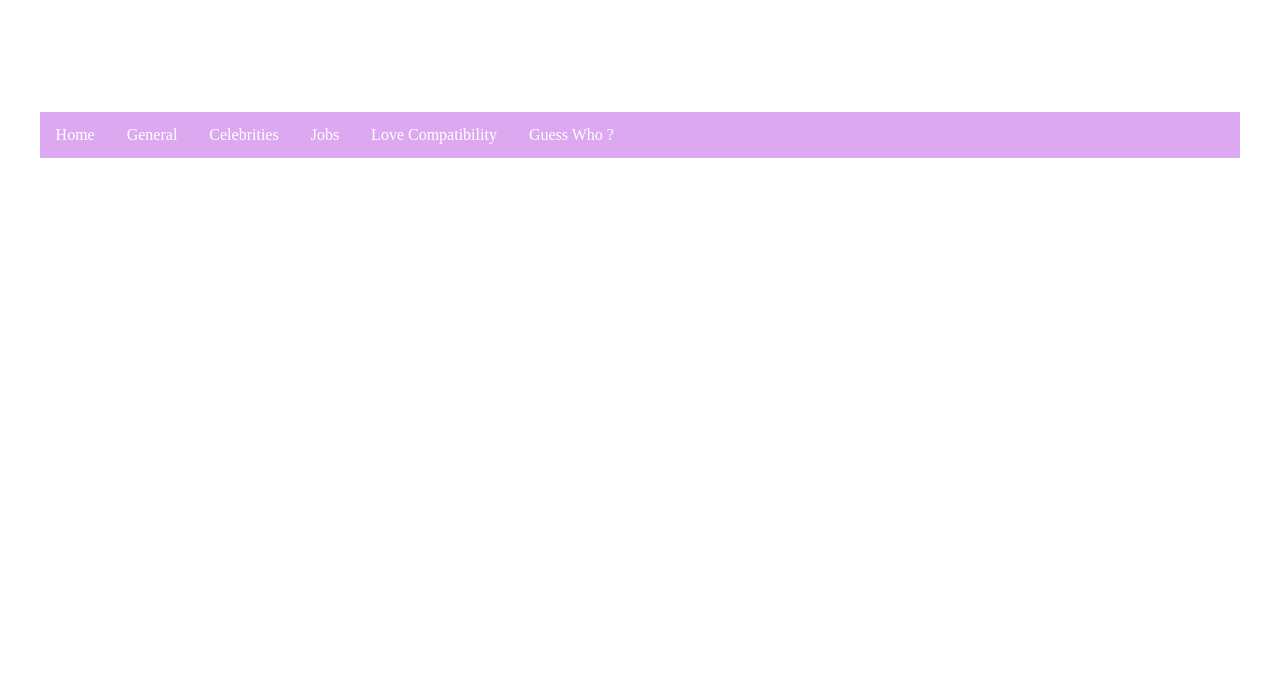
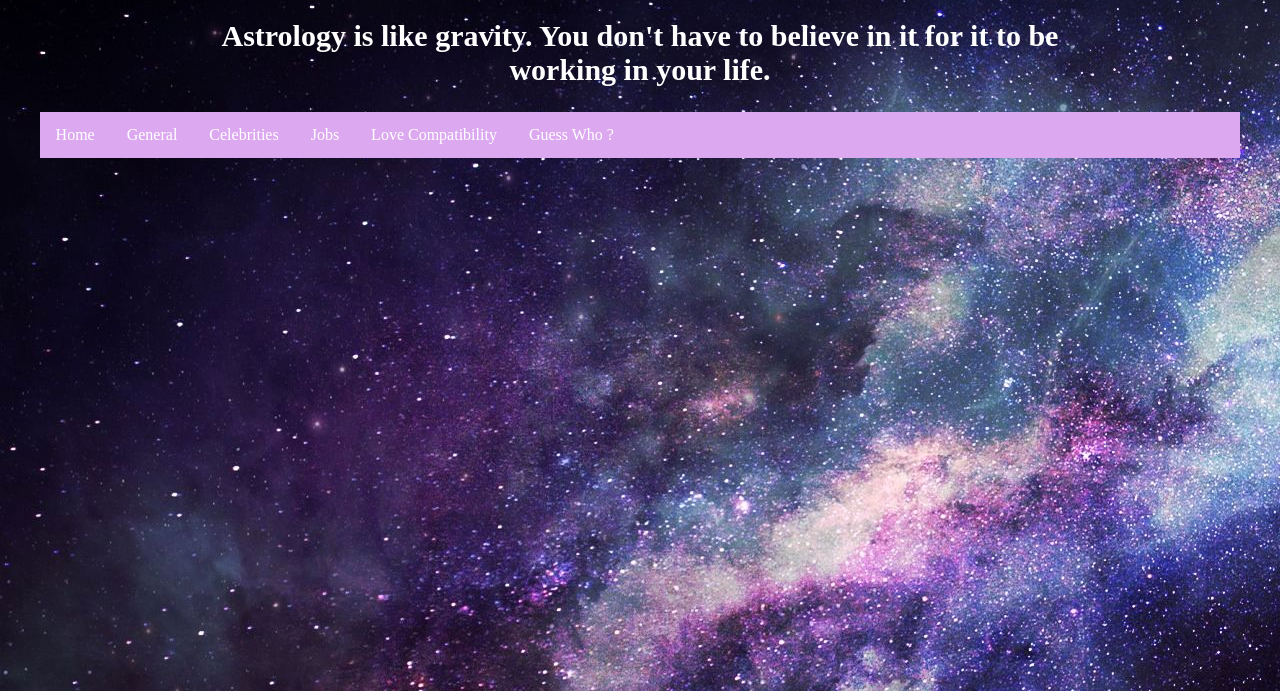
Before and after one commit to EvelineH/horoscope, a plain HTML site: page index.html in a window 1280 px wide. Shown: the part 109-800 px from the top of the page. Drawn offline with Linux system fonts and the light colour scheme.

Commit message:
set background

```diff
--- a/index.html
+++ b/index.html
@@ -5,7 +5,7 @@
         <link rel="stylesheet" href="allStyles.css">
     </head>
 
-    <body>
+    <body style='background-image: url("assets/backgroundImg.jpg");'>
         <div id="app"></div>
         <script type="module" src="./js/index.js"></script>
     </body>
```
Also changed, not shown: assets/sign-sagitarius.jpg (deleted), assets/sign-sagittarius.jpg.
